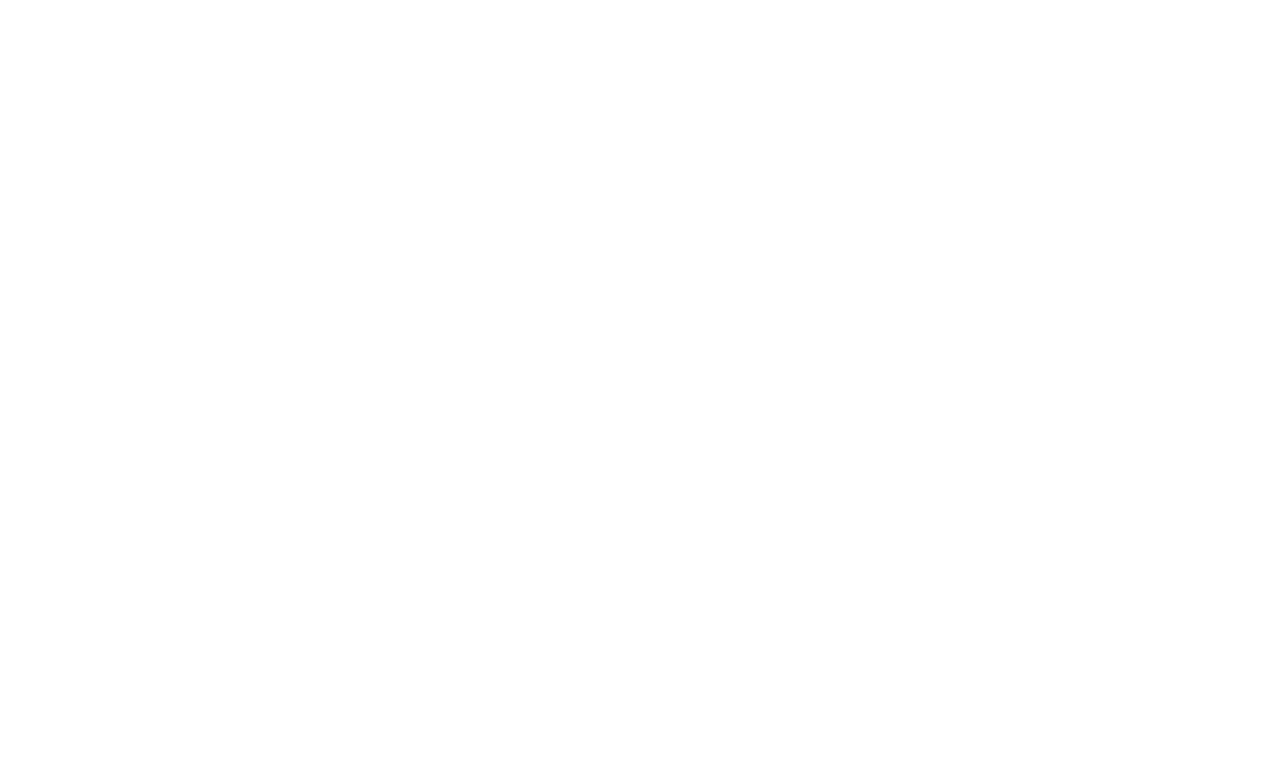
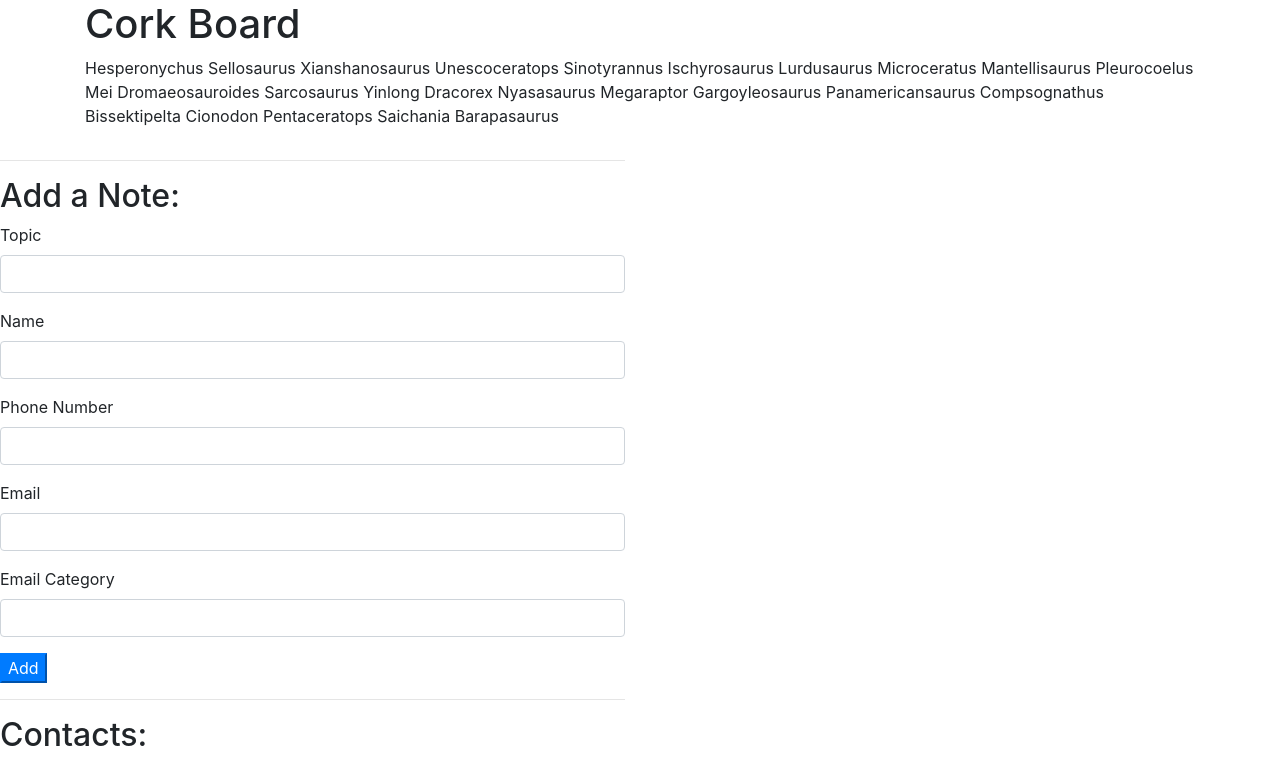
Before and after one commit to MaxwellMeyer/newts, a plain HTML site: page index.html in a window 1280 px wide. Drawn offline with nearby package versions, Linux system fonts and the light colour scheme.

Commit message:
begin building html form, psot section

```diff
--- a/css/styles.css
+++ b/css/styles.css
@@ -0,0 +1,3 @@
+#show-post {
+  display: none;
+}
--- a/index.html
+++ b/index.html
@@ -11,6 +11,54 @@
   <title>Document</title>
 </head>
 <body>
+  <div class="container">
+      <h1>Cork Board</h1>
+      <p>Hesperonychus Sellosaurus Xianshanosaurus Unescoceratops Sinotyrannus Ischyrosaurus Lurdusaurus Microceratus Mantellisaurus Pleurocoelus Mei Dromaeosauroides Sarcosaurus Yinlong Dracorex Nyasasaurus Megaraptor Gargoyleosaurus Panamericansaurus Compsognathus Bissektipelta Cionodon Pentaceratops Saichania Barapasaurus</p>
+    </div>
+    <div class="row">
+      <div class="col-md-6">
+        <hr>
+        <h2>Add a Note:</h2>
+        <div class="board"></div>
+        <form id="new-contact">
+          <div class="form-group">
+            <label for="topic">Topic</label>
+            <input type="text"  class="form-control" id="topic">
+          </div>
+          <div class="form-group">
+            <label for="name">Name</label>
+            <input type="text"  class="form-control" id="name">
+          </div>
+          <div class="form-group">
+            <label for="new-phone-number">Phone Number</label>
+            <input type="text"  class="form-control" id="new-phone-number">
+          </div>
+          <div class="form-group">
+            <label for="new-email">Email</label>
+            <input type="text"  class="form-control" id="new-email">
+          </div>
+          <div class="form-group">
+            <label for="email-category">Email Category</label>
+            <input type="text"  class="form-control" id="email-category">
+          </div>
+          <button type="submit" class="btn-primary">Add</button>
+        </form>
+        <hr>
+        <h2>Contacts:</h2>
+        <ul id="contacts">
+        </ul>
+      </div>
+      <div class="col-md-6">
+        <div id="show-post">
+          <p>First Name: <span class="first-name"></span></p>
+          <p>Last Name: <span class="last-name"></span></p>
+          <p>Phone Number: <span class="phone-number"></span></p>
+          <div id="buttons">
+          </div>
+        </div>
+      </div>
+    </div>
+  </div>
 
 </body>
 </html>
```
